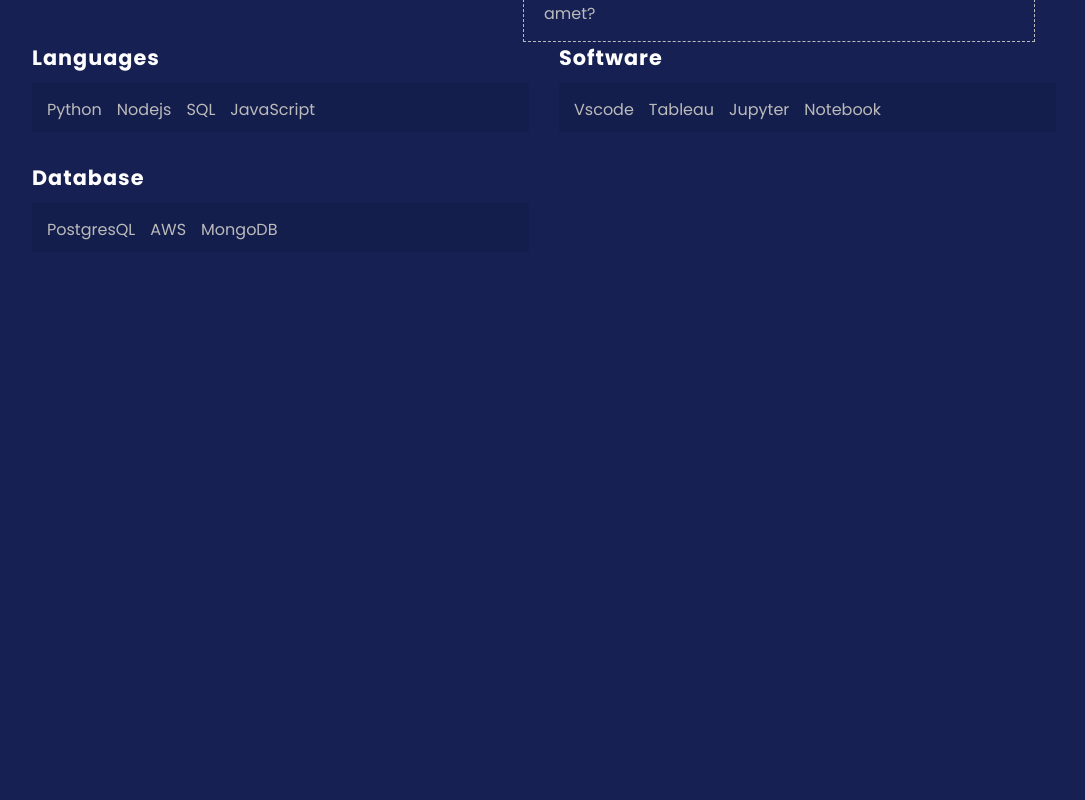
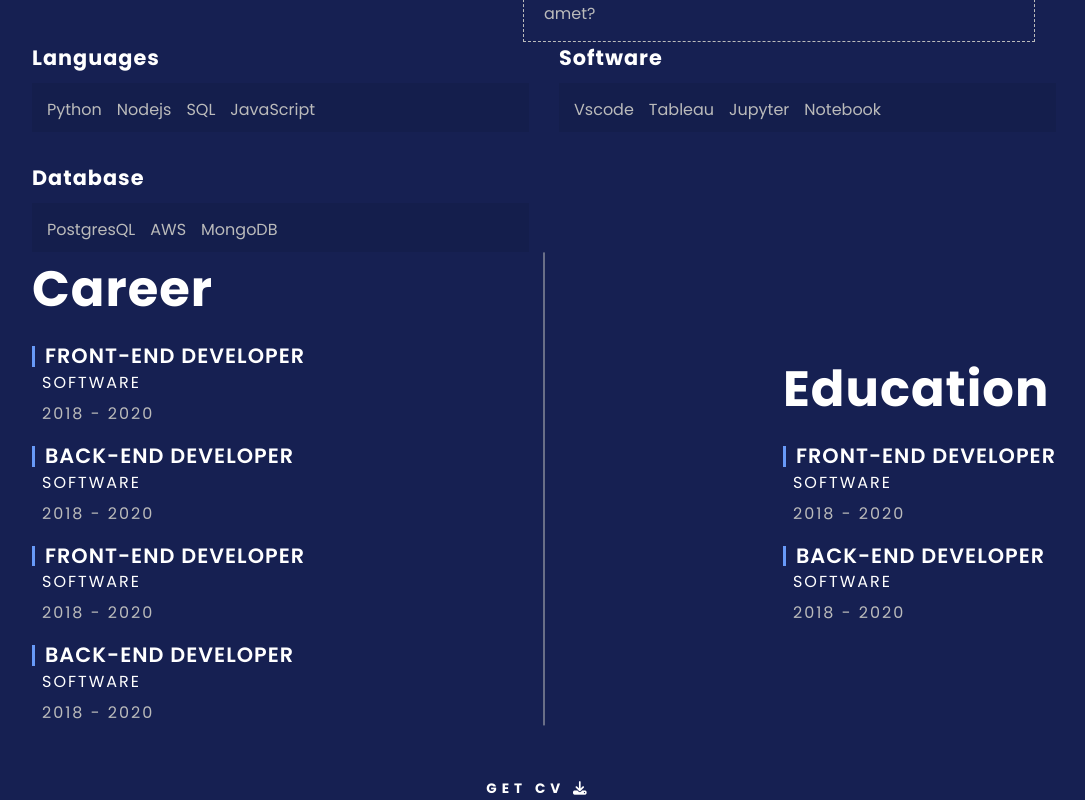
Before and after one commit to PS8924/portfolio, a React (Create React App) app: page / in a window 1280 px wide. Shown: the part 740-1540 px from the top of the page, without its empty margins (96-1181 px from the left). Before the commit the page ends 992 px from the top, so only its background shows below. Built offline with nearby package versions, Linux system fonts and the light colour scheme.

Commit message:
added career section

```diff
--- a/src/App.js
+++ b/src/App.js
@@ -3,6 +3,7 @@
 import Home from "./components/Home/Home";
 import Summary from "./components/Summary/Summary";
 import Language from "./components/Languages/Languages";
+import Career from "./components/Career/Career";
 
 const App = () =>{
   return (
@@ -12,6 +13,7 @@
         <Home/>
         <Summary/>
         <Language/>
+        <Career/>
       </div>
     </>
   )
--- /dev/null
+++ b/src/components/Career/Career.css
@@ -0,0 +1,85 @@
+.career-education{
+  width: 100%;
+  display: flex;
+  justify-content: space-between;
+  align-items: center;
+  position: relative;
+}
+
+.career-education::before{
+  content: '';
+  position: absolute;
+  top: 50%;
+  left: 50%;
+  transform: translate(-50%, -50%);
+  height: 100%;
+  width: 1px;
+  background: var(--grayColor);
+}
+
+.career h3{
+  font-size: 3.1rem;
+  letter-spacing: 1px;
+  margin-bottom: 10px;
+}
+
+.c-box{
+  display: flex;
+  flex-direction: column;
+  width: 100%;
+  margin-top: 20px;
+}
+
+.c-box h4{
+  font-size: 1.3rem;
+  font-weight: 600;
+  letter-spacing: 1px;
+  text-transform: uppercase;
+  border-left: 3px solid var(--blueColor);
+  line-height: 1.3rem;
+  padding-left: 10px;
+}
+
+.c-box strong{
+  font-size: 1rem;
+  font-weight: 400;
+  letter-spacing: 2px;
+  text-transform: uppercase;
+  padding-left: 10px;
+  margin-top: 3px;
+}
+
+.c-box span{
+  color: var(--grayColor);
+  font-size: 1rem;
+  letter-spacing: 2px;
+  padding-left: 10px;
+  margin-top: 6px;
+}
+
+.btn-c{
+  text-align: center;
+  margin-top: 50px;
+}
+
+@media (max-width: 600px) {
+  .career-education{
+    flex-wrap: wrap;
+    justify-content: center;
+  }
+
+  .career-education::before{
+    display: none;
+  }
+
+  .career{
+    width: 100%;
+    display: flex;
+    flex-direction: column;
+    align-items: center;
+  }
+
+  .edu{
+    margin-top: 50px;
+  }
+}
--- /dev/null
+++ b/src/components/Career/Career.js
@@ -0,0 +1,87 @@
+import React from 'react';
+import './Career.css';
+import pankticv from '../../assests/cv/pankti_cv.pdf'
+
+const Career = () => {
+  const Careers = [
+    {
+      title: "Front-end Developer",
+      name: "Software",
+      year: "2018 - 2020"
+    },
+    {
+      title: "Back-end Developer",
+      name: "Software",
+      year: "2018 - 2020"
+    },
+    {
+      title: "Front-end Developer",
+      name: "Software",
+      year: "2018 - 2020"
+    },
+    {
+      title: "Back-end Developer",
+      name: "Software",
+      year: "2018 - 2020"
+    }
+  ]
+
+  const educations = [
+    {
+      title: "Front-end Developer",
+      name: "Software",
+      year: "2018 - 2020"
+    },
+    {
+      title: "Back-end Developer",
+      name: "Software",
+      year: "2018 - 2020"
+    }
+  ]
+
+  return (
+    <section id="career">
+      <div className="career-education">
+        <div className="career" data-aos="fade-right">
+          <h3>Career</h3>
+
+          <div className="c-b-container">
+            {
+              Careers.map((career, index) => (
+                <div className="c-box" key={index}>
+                  <h4>{career.title}</h4>
+                  <strong>{career.name}</strong>
+                  <span>{career.year}</span>
+                </div>
+              ))
+            }
+          </div>
+        </div>
+
+        <div className="career edu" data-aos="fade-left">
+          <h3>Education</h3>
+
+          <div className="c-b-container">
+            {
+              educations.map((career, index) => (
+                <div className="c-box" key={index}>
+                  <h4>{career.title}</h4>
+                  <strong>{career.name}</strong>
+                  <span>{career.year}</span>
+                </div>
+              ))
+            }
+          </div>
+        </div>
+      </div>
+
+      <div className="btn-c">
+        <a href={pankticv} download className='btn-link'>
+          Get CV <i className="fa-solid fa-download"></i>
+        </a>
+      </div>
+    </section>
+  )
+}
+
+export default Career;
```
